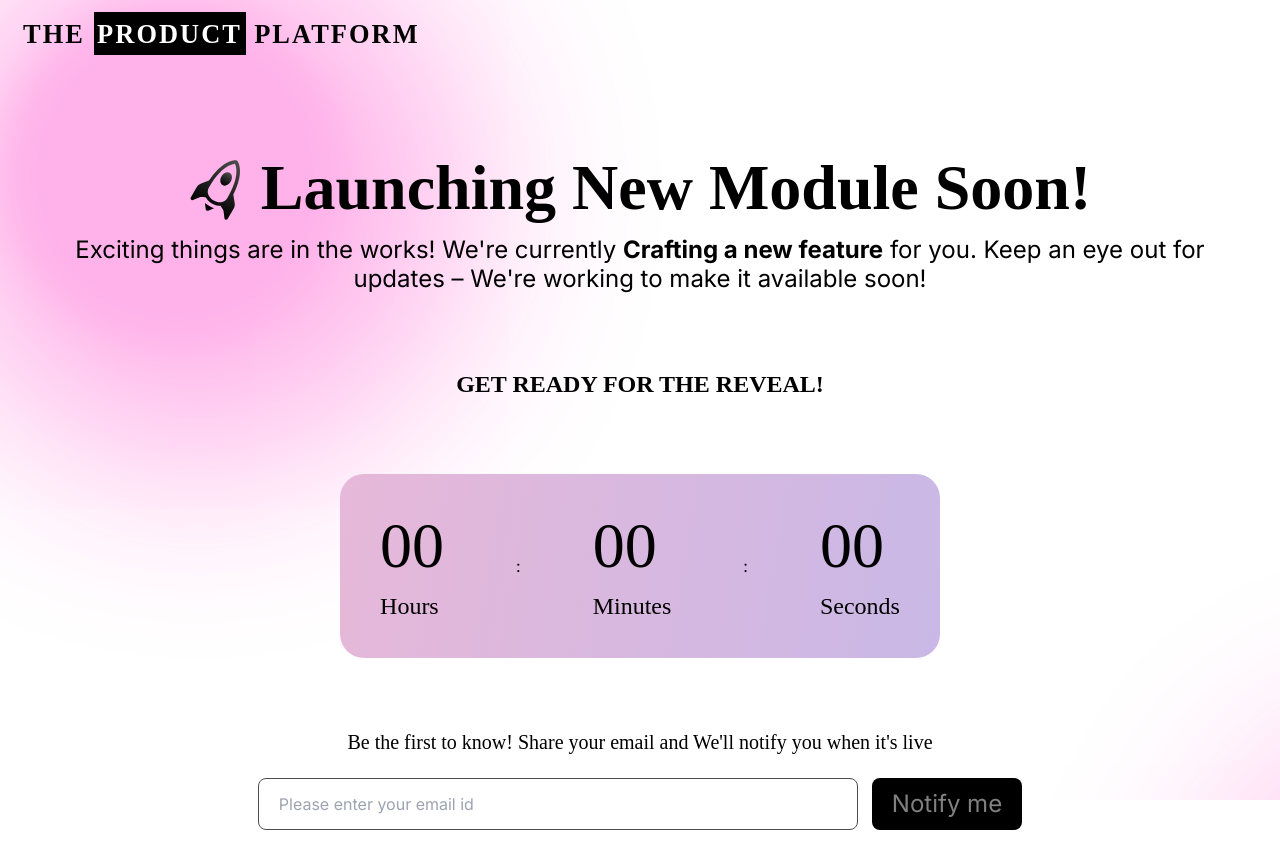
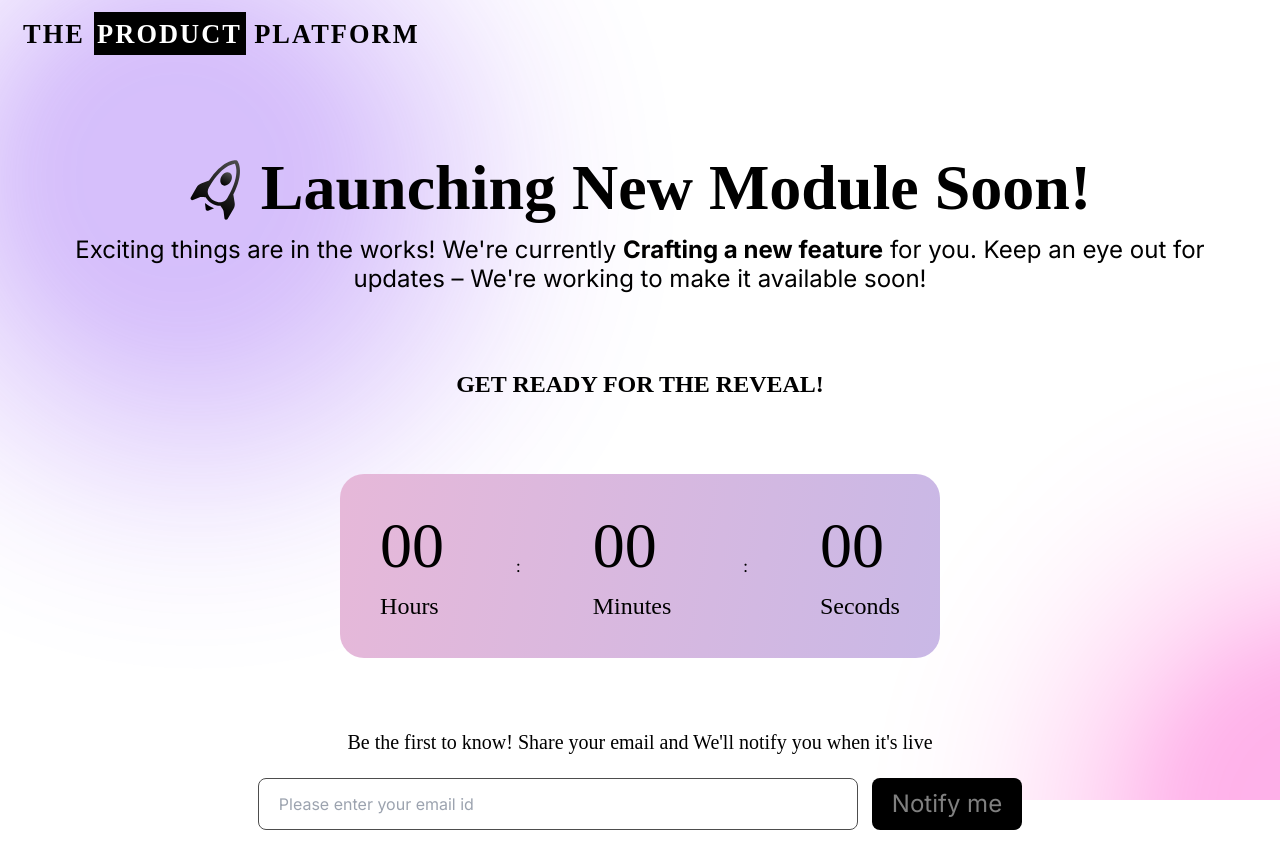
Before and after one commit to itsekta/ekta-assignment, a Next.js app: page / in a window 1280 px wide. Shown: the top 868 px of the page. Built offline with nearby package versions, Linux system fonts and the light colour scheme.

Commit message:
Modified: blob animations

```diff
--- a/src/components/BlobAnimation.css
+++ b/src/components/BlobAnimation.css
@@ -15,86 +15,85 @@
     opacity: 0.3;
     border-radius: 50%;
     animation-timing-function: ease-in-out;
-    animation-duration: 4000ms;
-    animation-delay: 1500ms;
+    animation-duration: 8000ms;
     animation-iteration-count: infinite;
     background: rgba(255, 0, 184, 1);
-    filter: blur(20px);
-    box-shadow: 25px 20px 200px 100px rgba(255, 0, 184, 1)
+    animation-delay: 1500ms;
+    filter: blur(40px);
+    box-shadow: 25px 20px 200px 100px rgba(255, 0, 184, 1);
+    transition: all 3s;
+    transition-timing-function: ease-in-out;
   }
 
   .blob-1 {
     animation-name: light-1-animation;
+    top: 0;
+    left: 0;
+
   }
 
   .blob-2 {
     animation-name: light-2-animation;
+    top: 100%;
+    left: 100%;
+    background: rgba(119, 43, 242, 1);
+    box-shadow:25px 20px 200px 100px rgba(119, 43, 242, 1);
   }
 
   @keyframes light-1-animation {
-    0%, 100% {
+    0% {
       top: 0;
       left: 0;
       background: rgba(255, 0, 184, 1);
-    box-shadow:25px 20px 200px 100px rgba(255, 0, 184, 1);
+      box-shadow:25px 20px 200px 100px rgba(255, 0, 184, 1);
 
     }
-    25% {
-      top: 0;
-      left: 100%;
-      background: rgba(119, 43, 242, 1);
-    box-shadow:25px 20px 200px 100px rgba(119, 43, 242, 1);
-
-
+    25%{
+      top:0;
+      left: 90%;
+      background: rgba(255, 0, 184, 1);
+      box-shadow:25px 20px 200px 100px rgba(255, 0, 184, 1);
     }
-    50% {
-      top: 100%;
-      left: 100%;
+    50%{
+      top: 80%;
+      left: 90%;
       background: rgba(255, 0, 184, 1);
-    box-shadow:25px 20px 200px 100px rgba(255, 0, 184, 1);
-
-
+      box-shadow:25px 20px 200px 100px rgba(255, 0, 184, 1);
     }
-    75% {
-      top: 100%;
+    100% {
+      top: 80%;
       left: 0;
-      background: rgba(119, 43, 242, 1);
-    box-shadow:25px 20px 200px 100px rgba(119, 43, 242, 1);
-
+      background: rgba(255, 0, 184, 1);
+      box-shadow:25px 20px 200px 100px rgba(255, 0, 184, 1);
 
     }
   }
 
   @keyframes light-2-animation {
-    0%, 100% {
-      top: 100%;
-      left: 100%;
-      background: rgba(255, 0, 184, 1);
-    box-shadow:25px 20px 200px 100px rgba(255, 0, 184, 1);
-
-
+    0%{
+      top: 80%;
+      left: 90%;
+      background: rgba(119, 43, 242, 1);
+      box-shadow:25px 20px 200px 100px rgba(119, 43, 242, 1);
     }
     25% {
-      top: 100%;
-      left: 0;
+      top: 80%;
+      left: 0%;
       background: rgba(119, 43, 242, 1);
-    box-shadow:25px 20px 200px 100px rgba(119, 43, 242, 1);
-
+      box-shadow:25px 20px 200px 100px rgba(119, 43, 242, 1);
 
     }
     50% {
       top: 0;
       left: 0;
-      background: rgba(255, 0, 184, 1);
-    box-shadow:25px 20px 200px 100px rgba(255, 0, 184, 1);
-
-
+      background: rgba(119, 43, 242, 1);
+      box-shadow:25px 20px 200px 100px rgba(119, 43, 242, 1);
     }
-    75% {
+    100% {
       top: 0;
-      left: 100%;
+      left: 90%;
       background: rgba(119, 43, 242, 1);
-    box-shadow:25px 20px 200px 100px rgba(119, 43, 242, 1);
+      box-shadow:25px 20px 200px 100px rgba(119, 43, 242, 1);
 
 
     }
```
